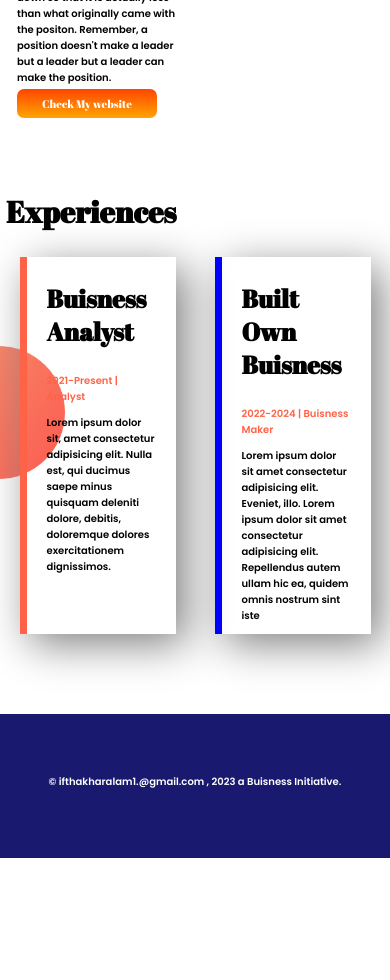
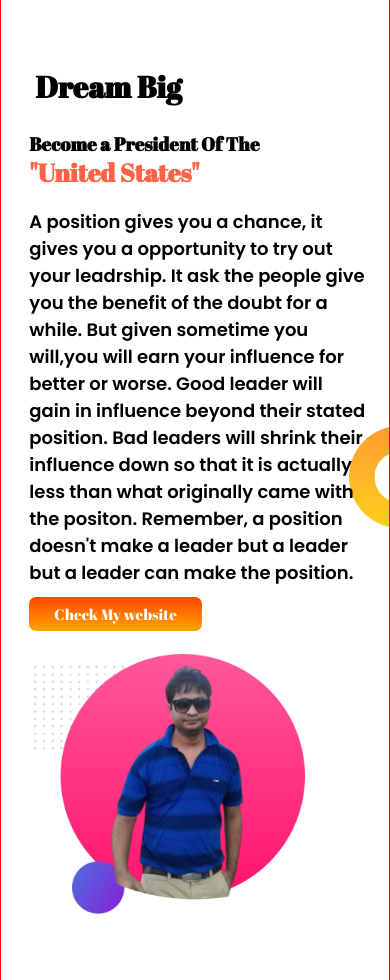
Before and after one commit to sabikonnaharsr/ifthakhar-alam, a plain HTML site: page index.html in a window 390 px wide. Shown: the part 1020-2000 px from the top of the page. Before the commit the page ends 1878 px from the top, so only its background shows below. Drawn offline with Linux system fonts and the light colour scheme; a web font is replaced by a local one.

Commit message:
added title

```diff
--- a/index.html
+++ b/index.html
@@ -16,6 +16,7 @@
             <div class="details-area">
                 <img src="images/babu.png" alt="Ifthakhar Alam">
             </div>
+
             <div class="details-area">
                 <h1><span class="name-modify">Make Some Creative Changes</span></h1>
                 <h1>In Buisness</h1>
@@ -27,23 +28,22 @@
 
 
 
-
-
     <section class="dream-big top-content">
             <div class="details-area">
                 <h1>Dream Big</h1>
-                <h3> Become a President Of The<span class="president-name-modify">"United States"</span></h3>
+                <h3 class="title-one"> Become a President Of The<span class="president-name-modify">"United States"</span></h3>
+                <h3 class="title-two"> Become a President Of The <br> <span class="president-name-modify">"United States"</span></h3>
                 <p>A position gives you a chance, it gives you a opportunity to try out your leadrship. It ask the people give you the benefit of the doubt for a while. But given sometime you will,you will earn your influence for better or worse. Good leader will gain in influence beyond their stated position. Bad leaders will shrink their influence down so that it is actually less than what originally came with the positon. Remember, a position doesn't make a leader but a leader but a leader can make the position.</p>
                 <a target="_blank" class="link-button" href="https://www.linkedin.com/in/sabikon-nahar-7002591b3/">Check My website</a>
             </div>
-            <div class="details-area">
+            <div class="pic-area details-area">
                 <img src="images/my-bg2 (1).png" alt="Ifthakhar Alam">
             </div>
     </section>
 
     <section class="experience-item">
         <h1>Experiences</h1>
-        <div class="top-content">
+        <div class="buisness-card top-content">
             <div id="experience-title-analyst" class="experience-content" >
                 <h3 class="buisness-owner">Buisness Analyst</h3>
                 <p><span class="name-modify">2021-Present | Analyst</span></p>
--- a/style.css
+++ b/style.css
@@ -5,7 +5,7 @@ body{
 }
 p{
     font-family: 'Poppins', sans-serif;
-    font-size: 10px;
+    font-size: 18px;
 }
 .name-modify{
     color: tomato;
@@ -21,7 +21,6 @@ h2{
 .top-content{
     display: flex;
     margin-bottom: 80px;
-
 }
 .details-area{
     width: 50%;
@@ -38,7 +37,7 @@ h2{
     background-image: linear-gradient(orangered, orange);
     border-radius: 7px;
     padding: 7px 25px;
-    font-size: 11px;
+    font-size: 15px;
     color: white;
 }
 
@@ -59,6 +58,12 @@ h2{
     margin-right: 5%;
     padding-right: 20px;
     padding-left: 20px;
+}
+.title-one{
+    display: block;
+}
+.title-two{
+    display: none;
 }
 
 .president-name-modify{
@@ -95,3 +100,45 @@ footer p{
     margin-bottom: 0px;
 }
 /* -------------------- */
+/* @media  (max-width: 880px) {
+    .top-content {
+        flex-direction: column;
+
+    }
+} */
+/* @media only screen  and (min-width: px) and (max-width: 992px) */
+
+@media only screen and (max-width: 668px){
+    body{
+        border: 1px solid red;
+    }
+    .top-content{
+        flex-direction: column;
+    }
+    .details-area{
+        width: 90%;
+        margin: auto;
+
+    }
+    #experience-title-analyst{
+        width: 90%;
+        margin: auto;
+        padding: 0;
+        margin-bottom: 20px;
+}
+    #experience-title-buisness{
+        width: 90%;
+        margin: auto;
+        padding: 0;
+}
+.pic-area{
+    margin-top: 30px;
+}
+.title-one{
+    display: none;
+}
+.title-two{
+    display: block;
+}
+
+}
```
